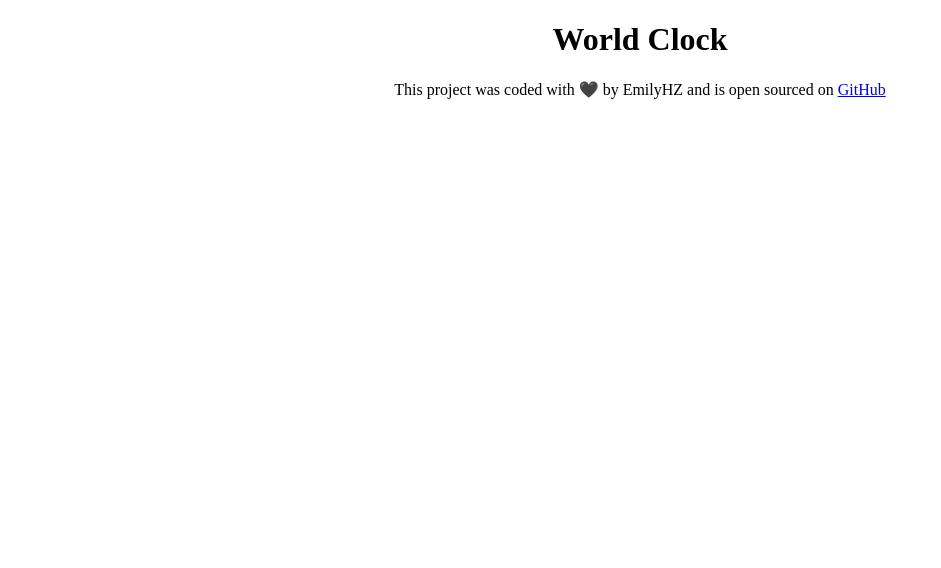
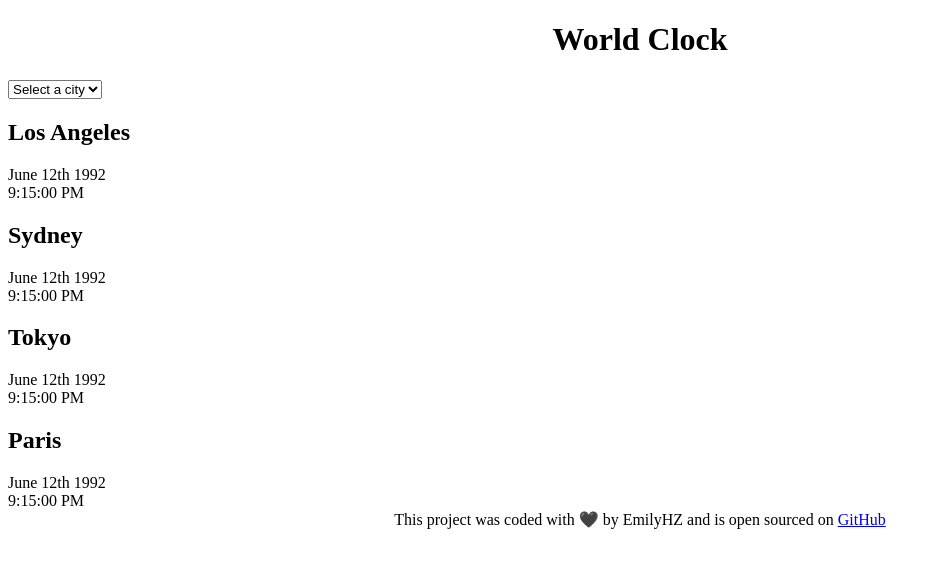
Before and after one commit to emilyrh/world-clock, a plain HTML site: page index.html in a window 1280 px wide. Shown: the whole page, without its empty margins (0-941 px from the left). Drawn offline with Linux system fonts and the light colour scheme.

Commit message:
Added basic HTML

```diff
--- a/index.html
+++ b/index.html
@@ -7,7 +7,37 @@
     <title>World Clock - EmilyHZ</title>
   </head>
   <body>
-    <h1>World Clock</h1>
+    <div class="container">
+      <h1>World Clock</h1>
+
+      <select>
+        <option value="">Select a city</option>
+        <option value="">London</option>
+        <option value="">New York</option>
+        <option value="">Berlin</option>
+      </select>
+
+      <div class="city">
+        <h2>Los Angeles</h2>
+        <div class="date">June 12th 1992</div>
+        <div class="time">9:15:00 PM</div>
+      </div>
+      <div class="city"></div>
+        <h2>Sydney</h2>
+        <div class="date">June 12th 1992</div>
+        <div class="time">9:15:00 PM</div>
+        <div class="city"></div>
+        <h2>Tokyo</h2>
+        <div class="date">June 12th 1992</div>
+        <div class="time">9:15:00 PM</div>
+      </div>
+      <div class="city"></div>
+        <h2>Paris</h2>
+        <div class="date">June 12th 1992</div>
+        <div class="time">9:15:00 PM</div>
+      </div>
+      </div>
+    </div>
     <footer>
       This project was coded with 🖤 by EmilyHZ and is open sourced on
       <a href="https://github.com/emilyrh/world-clock">GitHub</a>
```
